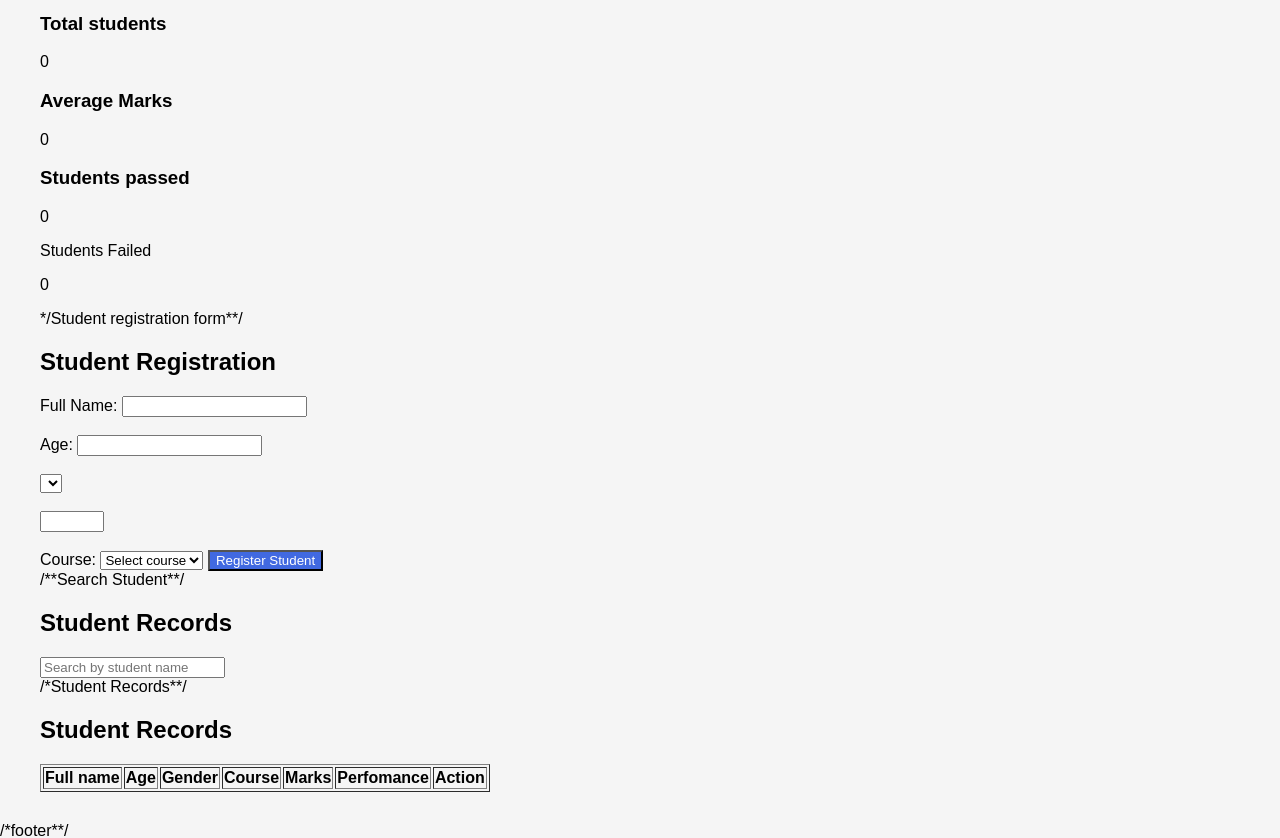
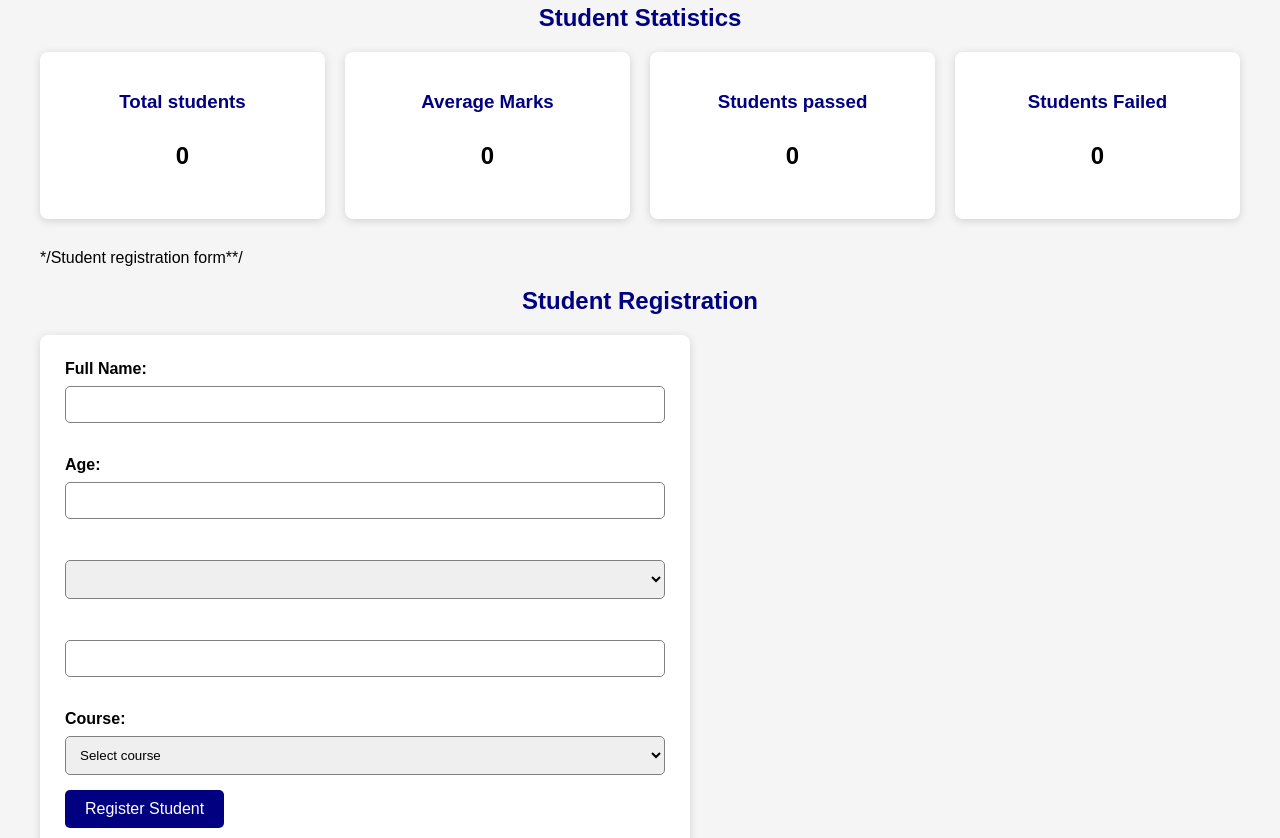
Before and after one commit to PaulineGMDEV/Week3-Assignment, a plain HTML site: page index.html in a window 1280 px wide. Shown: the part 480-1318 px from the top of the page. Drawn offline with Linux system fonts and the light colour scheme; files whose address does not match are found by name.

Commit message:
style dashboard

```diff
--- a/css/style.css
+++ b/css/style.css
@@ -19,8 +19,17 @@ h1,h2,h3{
 }
 
 button {
+    background-color: navy;
+    color: white;
+    padding: 10px 20px;
+    border: none;
+    border-radius: 5px;
+    cursor: pointer;
+    font-size: 16px;
+}
+
+button:hover {
     background-color: royalblue;
-    color: white;
 }
 
 nav {
@@ -45,3 +54,135 @@ main {
     max-width: 1200px;
     margin: auto;
 }
+section {
+    margin-bottom: 30px;
+}
+
+h2 {
+    color: navy;
+    text-align: center;
+    margin-bottom: 20px;
+}
+
+p {
+    line-height: 1.6;
+}
+
+form {
+    background-color: white;
+    padding: 25px;
+    border-radius: 8px;
+    max-width: 600px;
+    box-shadow: 0 2px 8px lightgray;
+}
+
+label {
+    display: block;
+    margin-bottom: 8px;
+    font-weight: bold;
+}
+
+input,select,textarea {
+    width: 100%;
+    padding: 10px;
+    margin-bottom: 15px;
+    border: 1px solid gray;
+    border-radius: 5px;
+    box-sizing: border-box;
+}
+
+input:focus, select:focus,textarea:focus {
+    outline: 2px solid royalblue;
+}
+
+table {
+    width: 100%;
+    border-collapse: collapse;
+    background-color: white;
+    margin-top: 20px;
+}
+
+th {
+    background-color: navy;
+    color: white;
+    padding: 12px;
+    text-align: left;
+}
+
+td {
+    padding: 12px;
+    border-bottom:1px solid lightgray;
+}
+
+tr:hover {
+    background-color: lightblue;
+}
+
+.course-container {
+    display: grid;
+    grid-template-columns: repeat(3, 1fr);
+    gap: 20px;
+}
+
+.course-card {
+    background-color: white;
+    padding: 20px;
+    border-radius: 8px;
+    box-shadow: 0 2px 8px lightgray;
+    text-align: center;
+}
+
+.course-card:hover {
+    transform: translate(-5px);
+    transition: 0.3s;
+}
+
+.course-card h3 {
+color: navy;
+}
+
+.stats-container {
+    display: grid;
+    grid-template-columns: repeat(4, 1fr);
+    gap: 20px;
+}
+
+.stat-card {
+    background-color: white;
+    padding: 20px;
+    border-radius: 8px;
+    box-shadow: 0 2px 8px lightgray;
+    text-align: center;
+}
+
+.stat-card h3 {
+    color: navy;
+}
+
+.stat-card p {
+    font-size: 24px;
+    font-weight: bold;
+}
+/*About us*/
+.team-container {
+    display: grid;
+    grid-template-columns: repeat(3, 1fr);
+    gap: 20px;
+}
+
+.team-card {
+    background-color: white;
+    padding: 20px;
+    border-radius: 8px;
+    box-shadow:0 2px 8px lightgray ;
+    text-align: center;
+}
+
+.team-card:hover {
+    transform: translateY(-5px);
+    transition:0.3s;
+}
+
+.team-card h3 {
+    color: navy;
+}
--- a/index.html
+++ b/index.html
@@ -30,25 +30,28 @@
     <section>
         <h2>
             <h2>Student Statistics</h2>
-            <div>
+    <div class="stats-container">
+            <div class="stat-card">
                 <h3>Total students</h3>
                 <p id="total students">0</p>
             </div>
 
-            <div>
+            <div class="stat-card">
                 <h3>Average Marks</h3>
                 <p id="averageMarks">0</p>
             </div>
 
-            <div>
+            <div class="stat-card">
                 <h3>Students passed</h3>
                 <p id="passedStudents">0</p>
             </div>
 
-            <div>Students Failed</div>
+            <div class="stat-card">
+                <h3>Students Failed</h3>
             <p id="failedStudents">0</p>
+            </div>
     </section>
-
+</div>
     */Student registration form**/
     <section>
         <h2>Student Registration</h2>
```
Also changed, not shown: about.html (+5 -4 lines), courses.html (+9 -8 lines).
